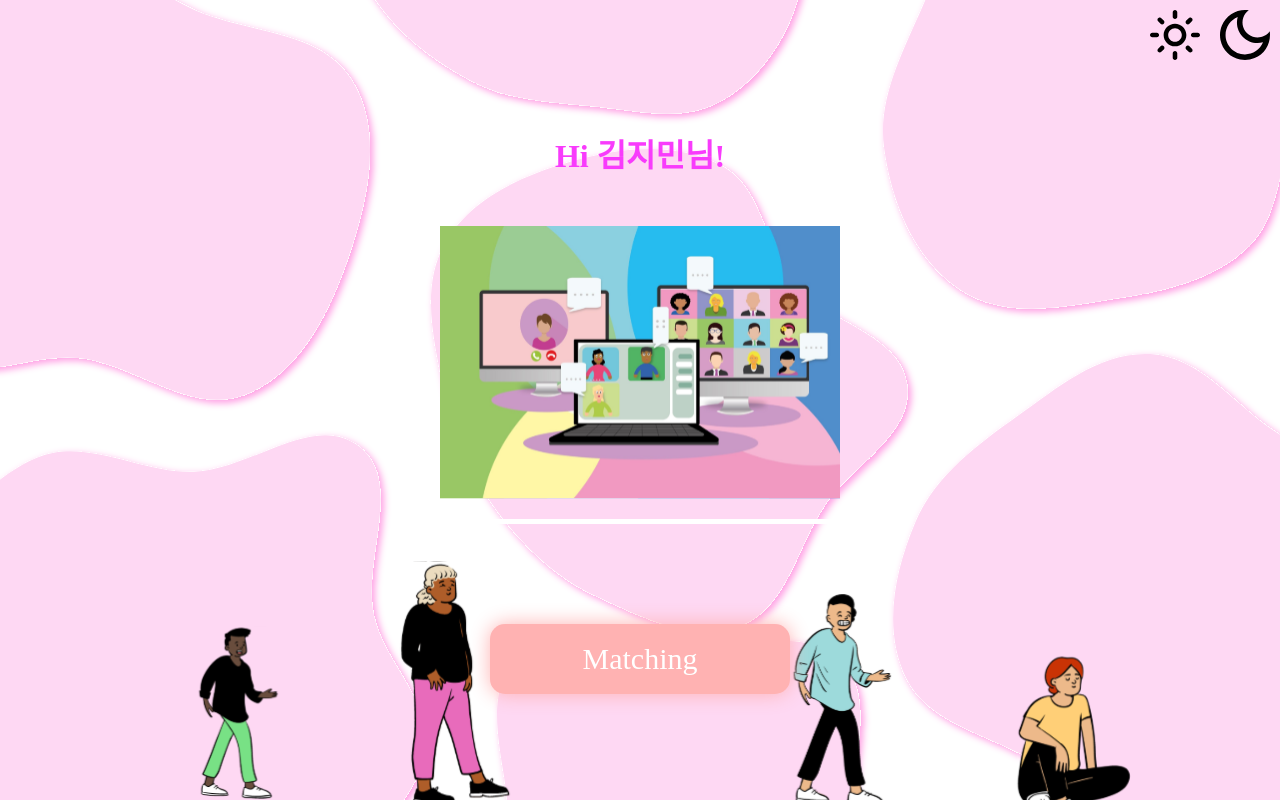
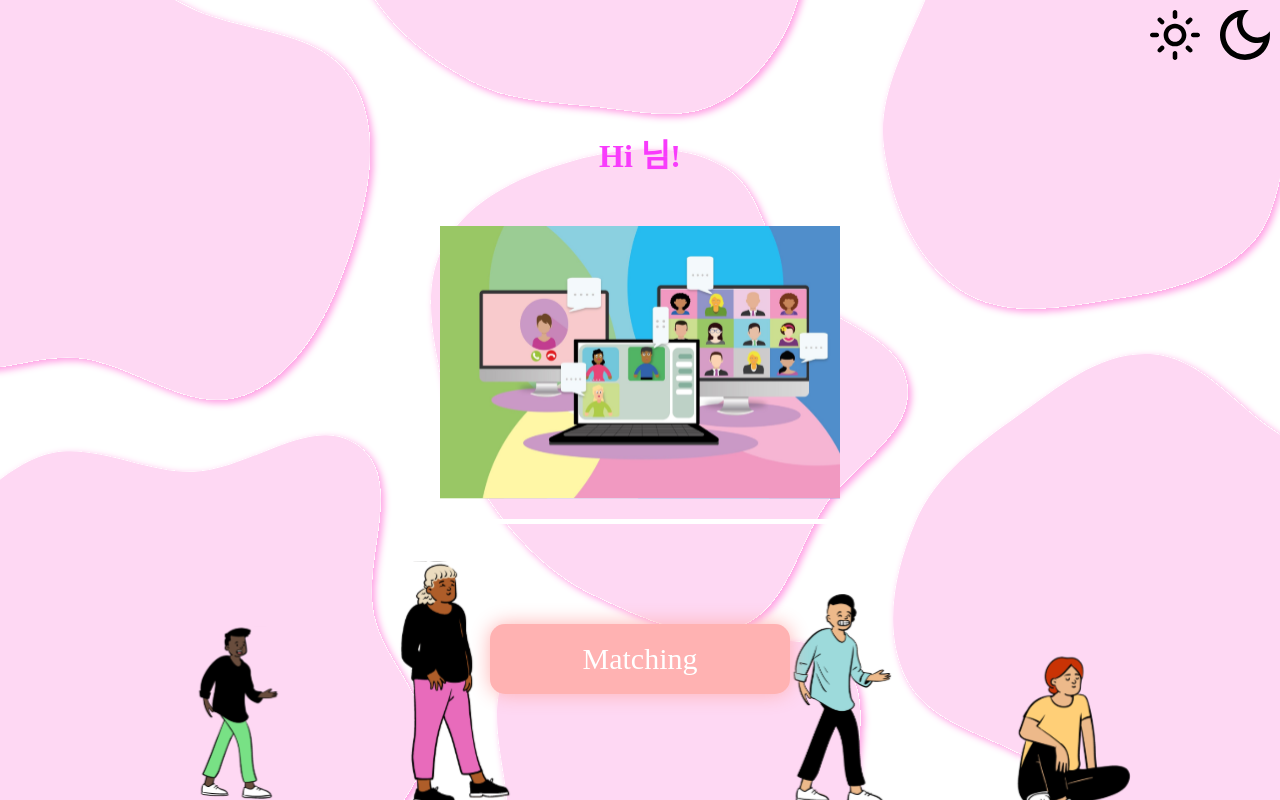
Before and after one commit to DSM-Matching/Matching-Front, a React (Create React App) app: page / in a window 1280 px wide. Both pictures are taken after a click on the button "join". Built offline with nearby package versions, Linux system fonts and the light colour scheme.

Commit message:
[ADD] nickname state 추가

```diff
--- a/src/components/whiteMain/MatchWait.tsx
+++ b/src/components/whiteMain/MatchWait.tsx
@@ -4,10 +4,10 @@
 import { matchContainer, matchLoadingBar, matchButton } from '../../utils/css/WhiteEmotionComponent';
 import { matchingImg } from '../assets';
 
-const MatchWait = () => {
+const MatchWait = ({nickname} : any) => {
   return(
     <div css={matchContainer}>
-      <h1>Hi 김지민님!</h1>
+      <h1>Hi {nickname}님!</h1>
       <img src={matchingImg} alt="매칭이미지"/>
       <div css={[matchLoadingBar]}/>
       <button css={matchButton}>Matching</button>
--- a/src/components/whiteMain/NicknameInput.tsx
+++ b/src/components/whiteMain/NicknameInput.tsx
@@ -9,13 +9,18 @@ import {
 
 interface NicknameProps {
   setChangeComponent?: any;
+  setNickname?: any;
+  nickname: string;
 }
 
-const NicknameInput = ({ setChangeComponent }: NicknameProps) => {
-  const [inputState, setInputState] = useState<string>("");
+const NicknameInput = ({
+  setChangeComponent,
+  setNickname,
+  nickname,
+}: NicknameProps) => {
 
   const onchangeNickname = (e: any) => {
-    setInputState(e.target.value);
+    setNickname(e.target.value);
   };
 
   return (
@@ -31,7 +36,7 @@ const NicknameInput = ({ setChangeComponent }: NicknameProps) => {
       <button
         css={joinButton}
         style={{
-          boxShadow: inputState.length !== 0 ? "0px 0px 29px #F897DC" : "none",
+          boxShadow: nickname.length !== 0 ? "0px 0px 29px #F897DC" : "none",
         }}
         onClick={() => {
           setChangeComponent(true);
--- a/src/components/whiteMain/WhiteMain.tsx
+++ b/src/components/whiteMain/WhiteMain.tsx
@@ -8,6 +8,7 @@ import NicknameInput from "./NicknameInput";
 
 const WhiteMain = () => {
   const [changeComponent, setChangeComponent] = useState<boolean>(false);
+  const [nickname, setNickname] = useState<string>("");
 
   return (
     <>
@@ -18,11 +19,11 @@ const WhiteMain = () => {
         </div>
         {changeComponent ? (
           <>
-            <MatchWait />
+            <MatchWait nickname={nickname} />
           </>
         ) : (
           <>
-            <NicknameInput setChangeComponent={setChangeComponent} />
+            <NicknameInput setChangeComponent={setChangeComponent} setNickname={setNickname} nickname={nickname}/>
           </>
         )}
       </div>
```
